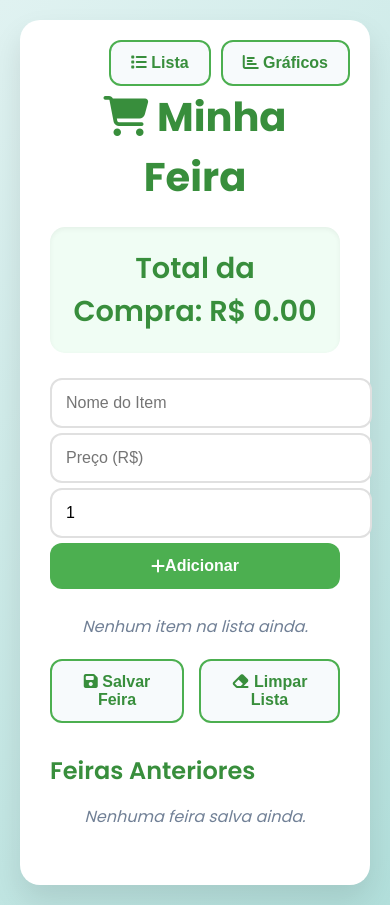
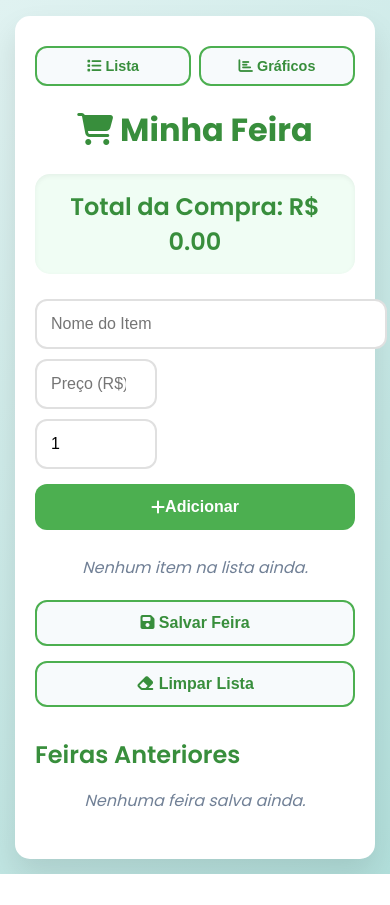
Before and after one commit to Erickson45/feira.github.io, a plain HTML site: page index.html in a window 390 px wide. After the commit the page ends 874 px from the top, so only its background shows below. Drawn offline with nearby package versions, Linux system fonts and the light colour scheme.

Commit message:
index.html

```diff
--- a/index.html
+++ b/index.html
@@ -43,7 +43,7 @@
             align-items: center;
             min-height: 100vh;
             color: var(--text-color);
-            position: relative; /* Para o modal */
+            position: relative;
         }
 
         .container {
@@ -94,7 +94,7 @@
             display: flex;
             gap: 10px;
             margin-bottom: 25px;
-            flex-wrap: wrap;
+            flex-wrap: wrap; /* Permite que os itens quebrem para a próxima linha */
         }
 
         .add-item-form input {
@@ -106,9 +106,10 @@
             transition: border-color 0.3s, box-shadow 0.3s;
         }
 
+        /* Ajustes iniciais para inputs, serão sobrescritos por media query em telas pequenas */
         #item-name { flex: 2; }
-        #item-price { width: 90px; }
-        #item-quantity { width: 90px; }
+        #item-price { width: 90px; } /* Largura fixa para telas maiores */
+        #item-quantity { width: 90px; } /* Largura fixa para telas maiores */
 
         .add-item-form input:focus {
             outline: none;
@@ -168,16 +169,24 @@
         .item-details {
             display: flex;
             flex-direction: column;
+            flex-grow: 1; /* Permite que os detalhes do item ocupem o espaço disponível */
         }
 
         .item-details .name {
             font-weight: 600;
             font-size: 1.1em;
+            word-break: break-word; /* Quebra palavras longas */
         }
 
         .item-details .price {
             font-size: 0.9em;
             color: #6b7280;
+        }
+
+        .item-actions {
+            display: flex;
+            align-items: center;
+            flex-shrink: 0; /* Impede que os botões diminuam */
         }
 
         .item-actions button {
@@ -187,6 +196,7 @@
             font-size: 1.2em;
             margin-left: 10px;
             transition: color 0.3s, transform 0.2s;
+            padding: 5px; /* Adicionado padding para facilitar o clique em mobile */
         }
 
         .item-actions .toggle-btn { color: var(--primary-color); }
@@ -203,6 +213,7 @@
             justify-content: center;
             gap: 15px;
             margin-top: 20px;
+            flex-wrap: wrap; /* Permite que os botões quebrem em telas pequenas */
         }
 
         .action-buttons button, .nav-buttons button {
@@ -239,6 +250,12 @@
             margin-bottom: 8px;
             background-color: #fdfdfd;
             font-size: 0.95em;
+            flex-wrap: wrap; /* Permite que o conteúdo da viagem quebre */
+        }
+
+        .trip-item > div {
+            flex-grow: 1; /* Permite que o texto ocupe o espaço */
+            margin-right: 10px; /* Espaço entre texto e botão */
         }
 
         .trip-item .trip-total {
@@ -254,6 +271,7 @@
             cursor: pointer;
             font-size: 0.8em;
             transition: background-color 0.3s;
+            flex-shrink: 0; /* Evita que o botão diminua em telas pequenas */
         }
 
         .trip-item button:hover {
@@ -262,6 +280,7 @@
 
         .screen {
             display: none;
+            padding-top: 0px; /* Ajuste para dar mais espaço acima do conteúdo */
         }
 
         .screen.active {
@@ -270,10 +289,11 @@
 
         .nav-buttons {
             position: absolute;
-            top: 20px;
-            right: 20px;
+            top: 15px; /* Ajustado para um pouco mais de respiro */
+            right: 15px; /* Ajustado para um pouco mais de respiro */
             display: flex;
-            gap: 10px;
+            gap: 8px; /* Reduzido o gap para telas menores */
+            z-index: 10; /* Garante que os botões fiquem acima de outros elementos */
         }
 
         /* Estilos do Modal Personalizado */
@@ -367,27 +387,95 @@
         }
 
 
+        /* Media query para telas de celular (até 480px de largura) */
         @media (max-width: 480px) {
-            .add-item-form {
-                flex-direction: column; /* Volta para coluna em telas muito pequenas */
-                gap: 5px;
+            body {
+                padding: 15px; /* Reduzir o padding geral do corpo */
             }
 
-            .add-item-form input, .add-item-form button {
-                width: 100%;
-                margin-top: 0; /* Remove margem extra */
+            .container {
+                padding: 30px 20px; /* Ajustar padding do container */
+                border-radius: 15px; /* Suavizar os cantos */
             }
 
-            #item-name { width: 100%; }
-            #item-price { width: 100%; }
-            #item-quantity { width: 100%; }
+            h1 {
+                font-size: 2em; /* Reduzir tamanho do título principal */
+                margin-top: 10px; /* Ajustar margem superior */
+            }
+
+            .nav-buttons {
+                position: static; /* Remove a posição absoluta */
+                margin-bottom: 20px; /* Adiciona margem abaixo dos botões de navegação */
+                justify-content: space-around; /* Distribui os botões igualmente */
+                width: 100%;
+            }
+
+            .nav-buttons button {
+                flex: 1; /* Faz os botões ocuparem espaço igual */
+                padding: 10px 15px; /* Ajusta o padding */
+                font-size: 0.9em; /* Reduz o tamanho da fonte */
+                white-space: nowrap; /* Evita que o texto do botão quebre */
+            }
+
+            .total-display {
+                font-size: 1.5em; /* Reduz o tamanho da fonte do total */
+                padding: 15px;
+            }
+
+            .add-item-form {
+                flex-direction: column; /* Coloca os inputs um abaixo do outro */
+                gap: 10px; /* Espaçamento entre os campos */
+            }
+
+            .add-item-form input,
+            .add-item-form button {
+                width: 100%; /* Fazem os campos ocuparem a largura total */
+                flex: none; /* Remove a flexibilidade */
+            }
+
+            .add-item-form button {
+                margin-top: 5px; /* Adiciona uma pequena margem superior no botão */
+            }
+
+            .item {
+                flex-direction: column; /* Coloca detalhes e ações em linhas separadas */
+                align-items: flex-start; /* Alinha o conteúdo à esquerda */
+                padding: 12px;
+            }
+
+            .item-details {
+                margin-bottom: 10px; /* Espaço entre os detalhes e as ações */
+            }
+
+            .item-actions {
+                width: 100%; /* Ocupa a largura total para os botões */
+                justify-content: flex-end; /* Alinha os botões à direita */
+            }
+
+            .action-buttons button {
+                width: 100%; /* Faz os botões de ação ocuparem a largura total */
+            }
+
+            .trip-item {
+                flex-direction: column; /* Coloca data/total e botão em linhas separadas */
+                align-items: flex-start;
+            }
+
+            .trip-item > div {
+                margin-bottom: 10px; /* Espaço entre o texto e o botão */
+            }
+
+            .trip-item button {
+                width: 100%; /* Faz o botão ocupar a largura total */
+            }
 
             .custom-modal {
                 padding: 20px;
+                width: 85%; /* Ajusta a largura do modal em telas pequenas */
             }
 
             .custom-modal-actions {
-                flex-direction: column;
+                flex-direction: column; /* Botões de ação do modal um abaixo do outro */
                 gap: 10px;
             }
         }
```
